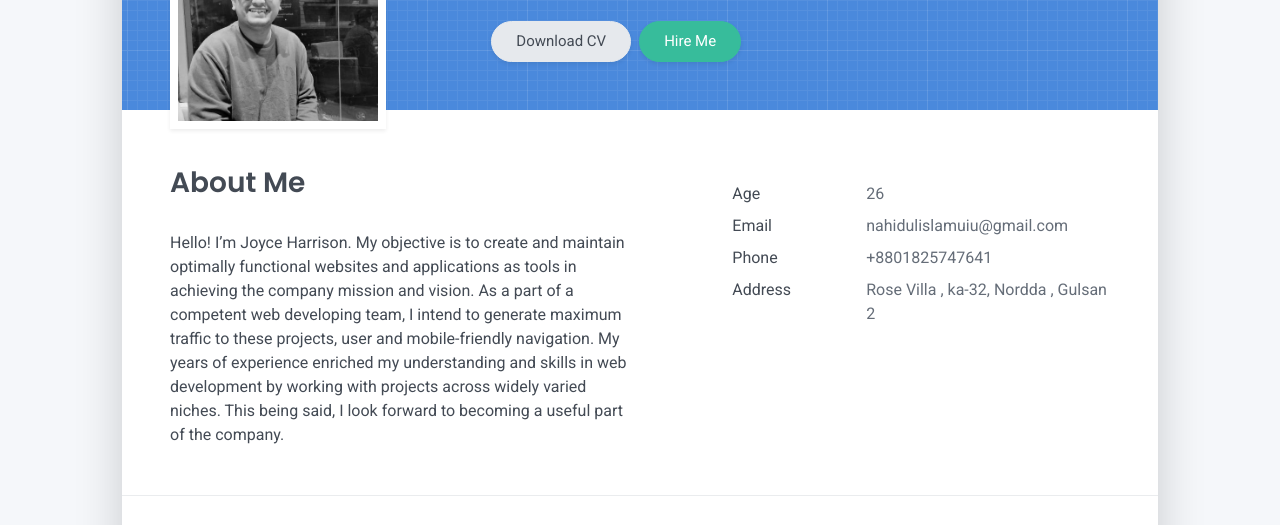
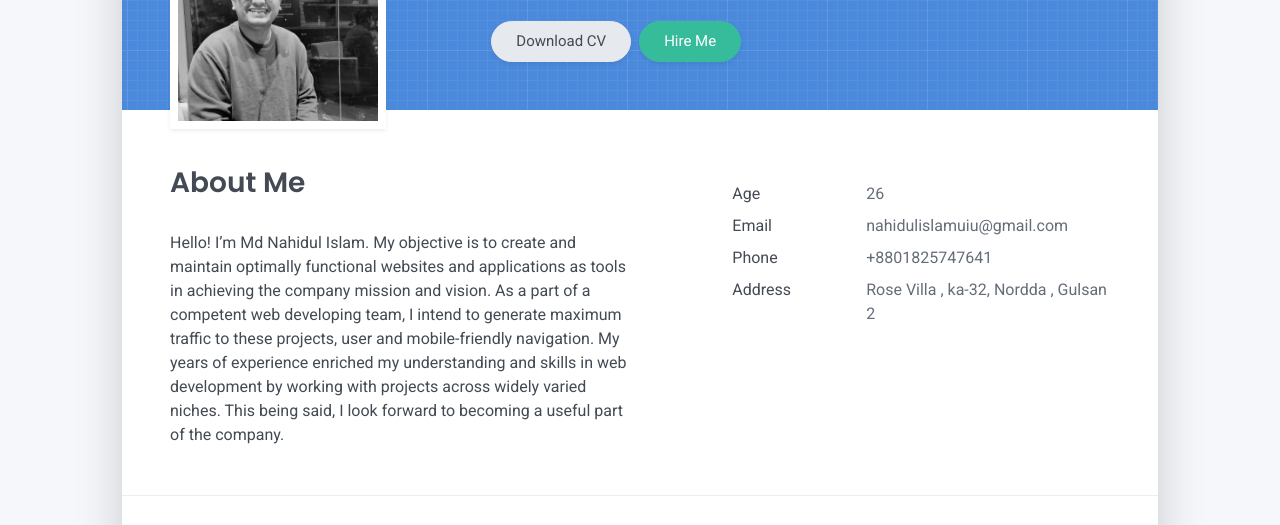
Before and after one commit to mdnahidulislam1/mdnahidulislam1.github.io, a plain HTML site: page index.html in a window 1280 px wide. Shown: the part 259-784 px from the top of the page. Drawn offline with Linux system fonts and the light colour scheme.

Commit message:
update name

```diff
--- a/index.html
+++ b/index.html
@@ -65,7 +65,7 @@
     <div class="row">
       <div class="col-md-6">
         <h2 class="h3 mb-3">About Me</h2>
-        <p>Hello! I’m Joyce Harrison. My objective is to create and maintain optimally functional websites and applications as tools in achieving the company
+        <p>Hello! I’m Md Nahidul Islam. My objective is to create and maintain optimally functional websites and applications as tools in achieving the company
 mission and vision. As a part of a competent web developing team, I intend to generate maximum traffic to these
 projects, user and mobile-friendly navigation. My years of experience enriched my understanding and skills in web
 development by working with projects across widely varied niches. This being said, I look forward to becoming a useful
```
